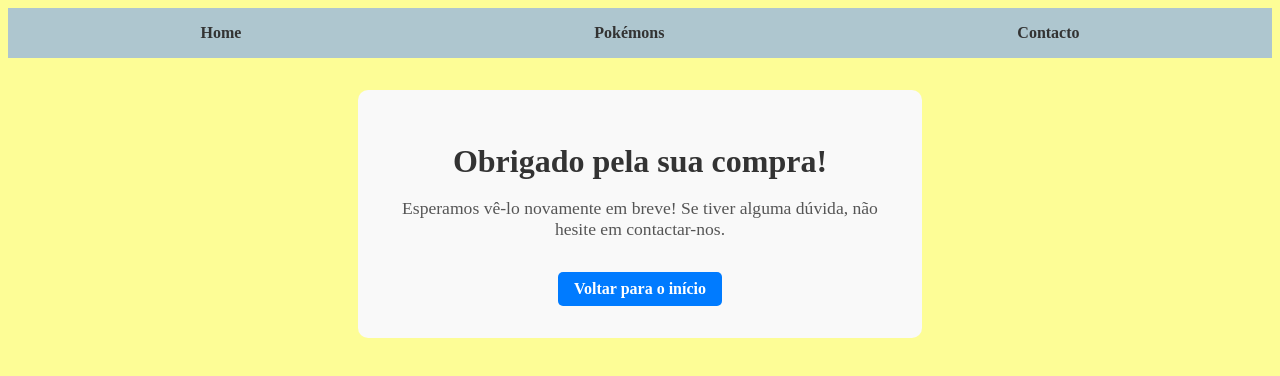
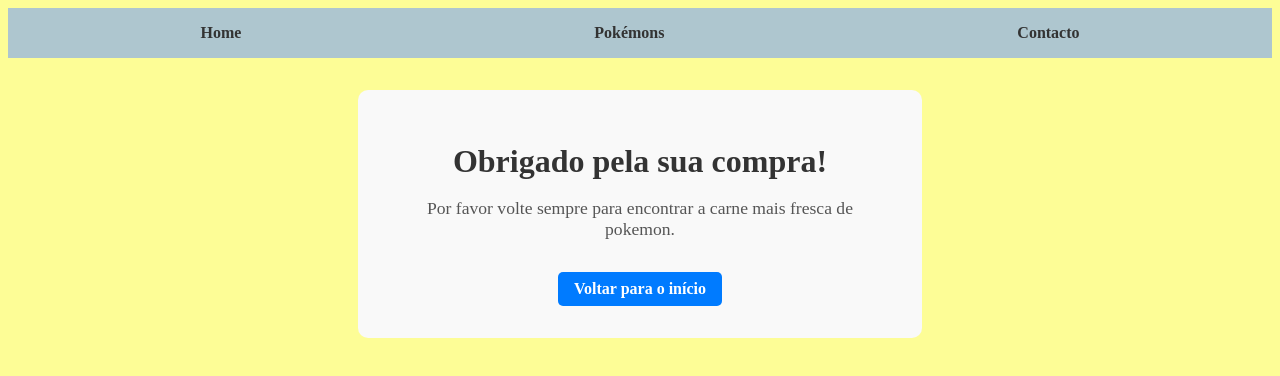
Before and after one commit to LieutenantLukas/react-app-tw, a React (Create React App) app: page /thank-you in a window 1280 px wide. Shown: the top 376 px of the page. Built offline with nearby package versions, Linux system fonts and the light colour scheme.

Commit message:
Thank You Page

```diff
--- a/src/components/ThankYouPage.js
+++ b/src/components/ThankYouPage.js
@@ -6,7 +6,7 @@ const ThankYouPage = () => {
   return (
     <div className="thank-you">
       <h1>Obrigado pela sua compra!</h1>
-      <p>Esperamos vê-lo novamente em breve! Se tiver alguma dúvida, não hesite em contactar-nos.</p>
+      <p>Por favor volte sempre para encontrar a carne mais fresca de pokemon.</p>
       <Link to="/pokemons" className="back-to-home">
         Voltar para o início
       </Link>
```
